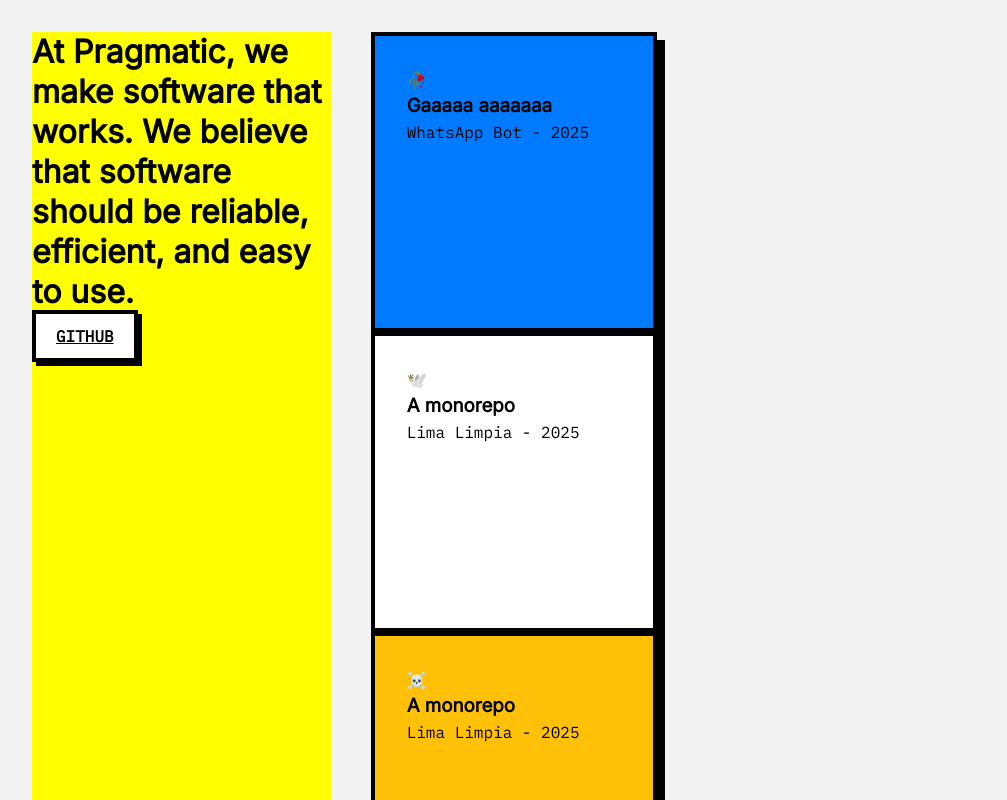
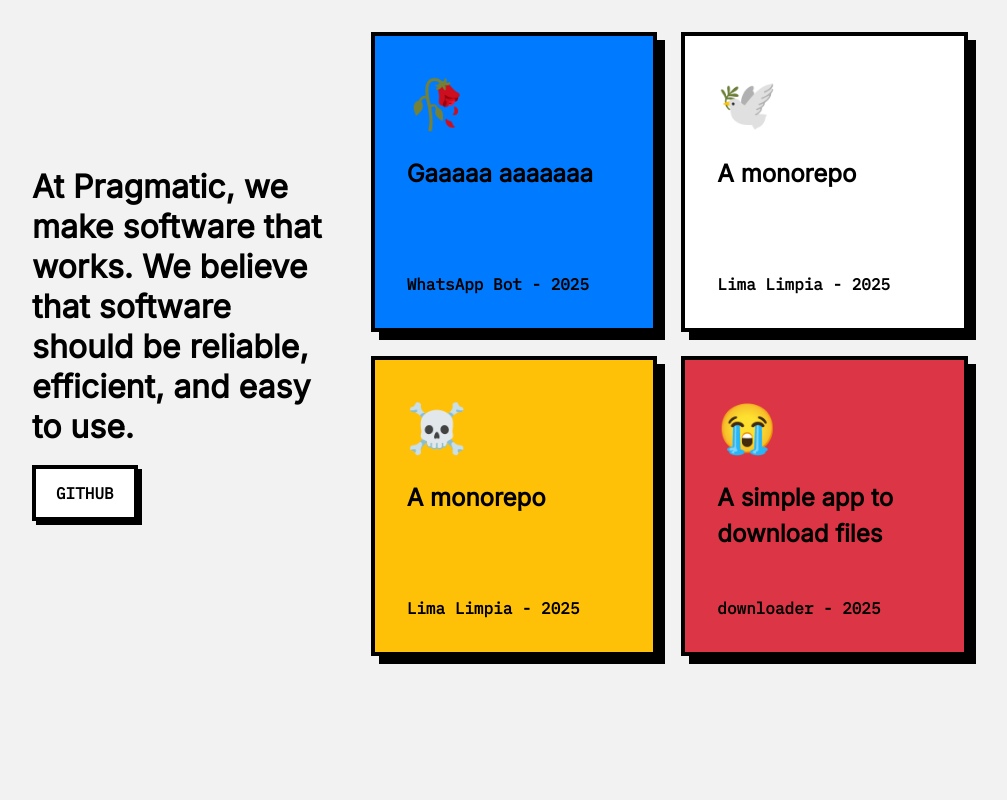
Before and after one commit to empiricalhq/empiricalhq.github.io, a React (Vite) app: page / in a window 1280 px wide. Shown: the top 800 px of the page, without its empty margins (140-1147 px from the left). Built offline with nearby package versions, Linux system fonts and the light colour scheme.

Commit message:
center
Co-authored-by: Don David <dadch1404@gmail.com>

```diff
--- a/src/App.tsx
+++ b/src/App.tsx
@@ -10,7 +10,7 @@ function App() {
             At Pragmatic, we make software that works. We believe that software
             should be reliable, efficient, and easy to use.
           </h1>
-          <div style={{ marginTop: ".75rem" }}>
+          <div style={{ marginTop: "1.15rem" }}>
             <SocialLink href="https://github.com/empiricalhq/">
               GITHUB
             </SocialLink>
@@ -18,7 +18,6 @@ function App() {
         </div>
 
         <div className="projects-grid">
-          <div>
           <ProjectCard
             color="blue"
             icon="🥀"
@@ -50,7 +49,6 @@ function App() {
         </div>
       </div>
     </div>
-    </div>
   );
 }
 
--- a/src/styles/main.css
+++ b/src/styles/main.css
@@ -30,7 +30,7 @@
     padding: 2rem;
 
     .intro {
-        background-color: yellow;
+        margin: auto 0;
     }
 
     .projects-grid {
@@ -49,20 +49,20 @@
             transition: all 0.2s cubic-bezier(0.25, 0.45, 0.45, 0.94);
 
             .card-icon {
-                font-size: "3rem";
-                margin-bottom: "1rem";
+                font-size: 3rem;
+                margin-bottom: 1rem;
             }
 
             .card-title {
-                font-size: "1.5rem";
-                font-weight: "700";
-                margin-bottom: "1rem";
+                font-size: 1.5rem;
+                font-weight: 700;
+                margin-bottom: 1rem;
             }
 
             .card-meta {
-                margin-top: "auto";
+                margin-top: auto;
                 font-family: "IBM Plex Mono";
-                font-weight: "700";
+                font-weight: 700;
             }
         }
 
@@ -80,16 +80,18 @@ h1 {
 }
 
 .button {
-    display: "inline-block";
+    display: inline-block;
     font-family: "IBM Plex Mono", monospace;
     font-weight: 700;
-    text-decoration: "none";
+    text-decoration: none;
     color: var(--color-black);
     background-color: var(--color-white);
 
     border: var(--border);
     box-shadow: var(--shadow-hover);
     padding: 0.75rem 1.25rem;
+    transition: all 0.1s ease;
+    transform: translate(0, 0);
 }
 
 .button:hover {
```
Lines whose indentation alone changed are shown as unchanged.
